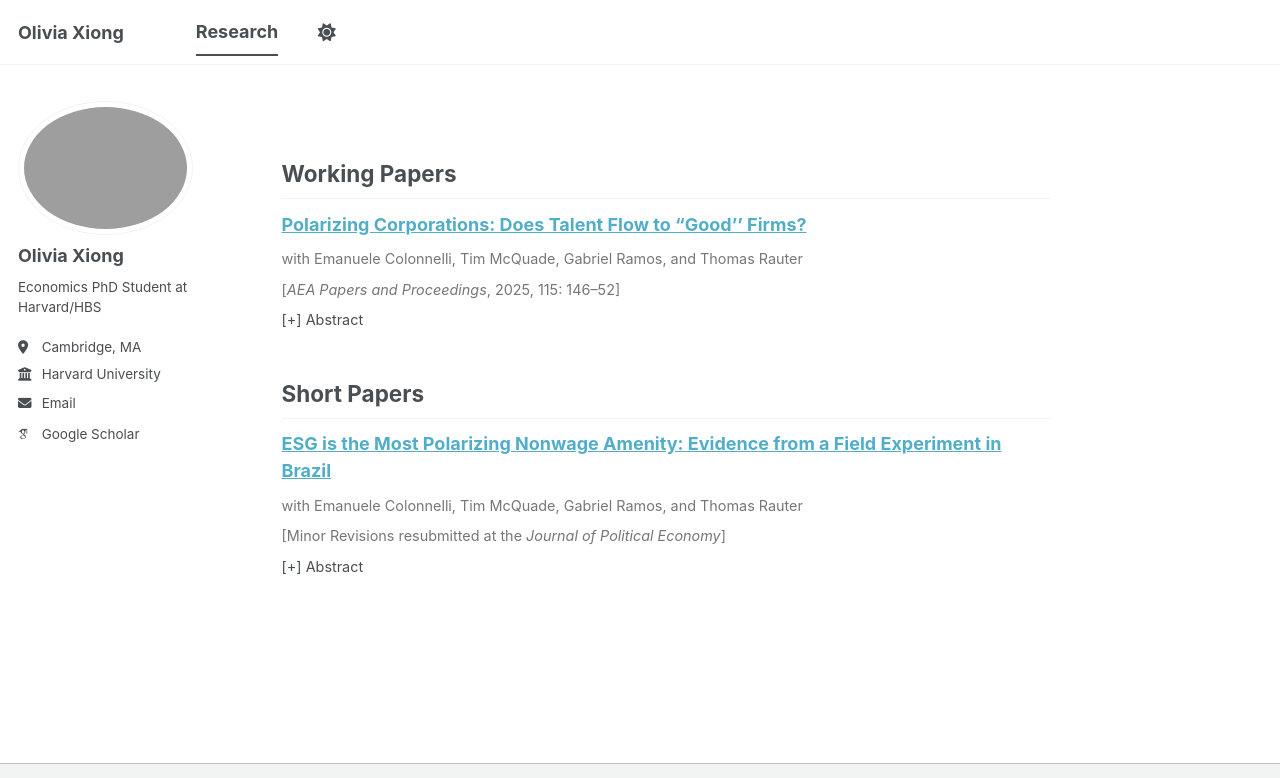
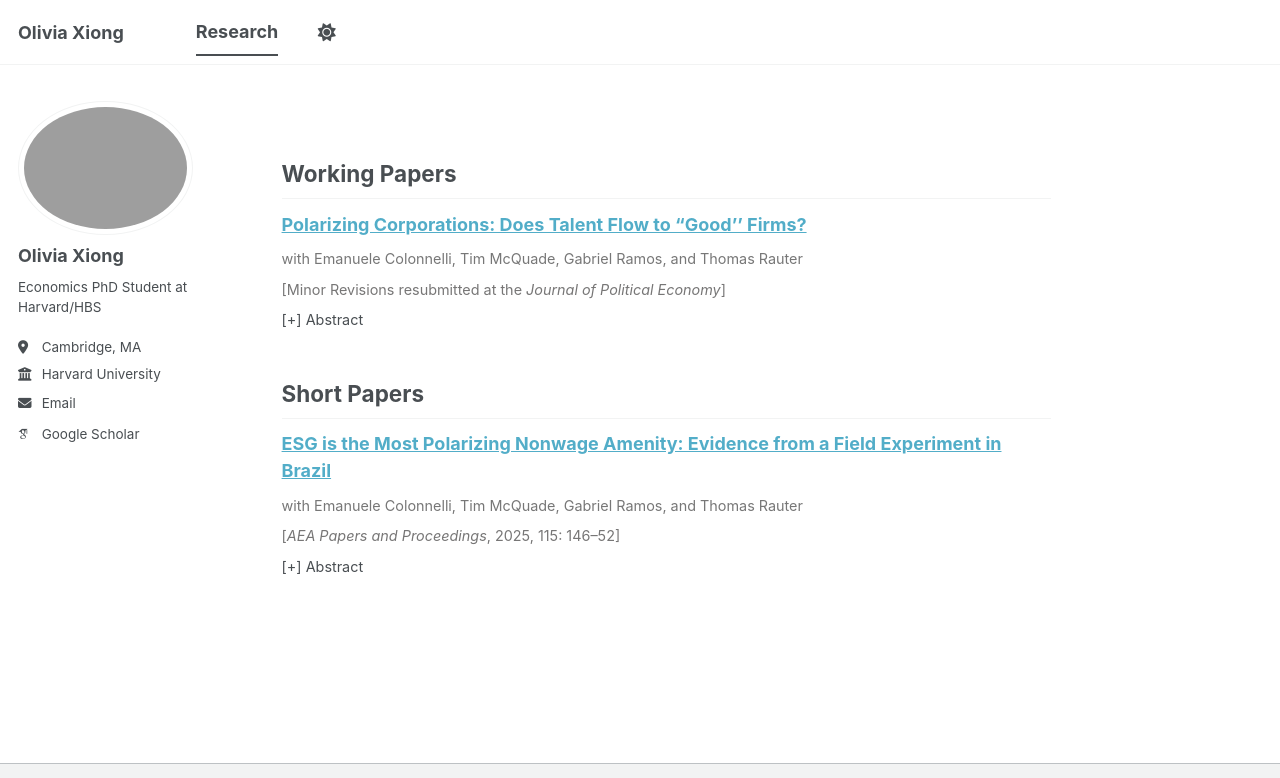
Before and after one commit to oliviaxiong12/oliviaxiong12.github.io, a Jekyll site: the page built from _pages/research.md, in a window 1280 px wide, cut to the strip 0-778 px from the top of the page. Built offline with Jekyll 4.4.1, drawn with Linux system fonts in a browser that asks for light colours; some web fonts are replaced; a script bundle is joined from its source files by our own code; library files that are not in the unit come from our copies; some of the changed lines change nothing that is shown.

Commit message:
CMRRX_Nov2026 rev

```diff
--- a/_pages/research.md
+++ b/_pages/research.md
@@ -22,7 +22,7 @@ with Emanuele Colonnelli, Tim McQuade, Gabriel Ramos, and Thomas Rauter
 </div>
 
 <div style="color: #777676; font-size: 0.8em;">
-[<em>AEA Papers and Proceedings</em>, 2025, 115: 146–52]
+[Minor Revisions resubmitted at the <em>Journal of Political Economy</em>]
 </div>
 
 <details class="research-abstract">
@@ -52,7 +52,7 @@ with Emanuele Colonnelli, Tim McQuade, Gabriel Ramos, and Thomas Rauter
 </div>
 
 <div style="color: #777676; font-size: 0.8em;">
-[Minor Revisions resubmitted at the <em>Journal of Political Economy</em>]
+[<em>AEA Papers and Proceedings</em>, 2025, 115: 146–52]
 </div>
 
 <details class="research-abstract">
```
